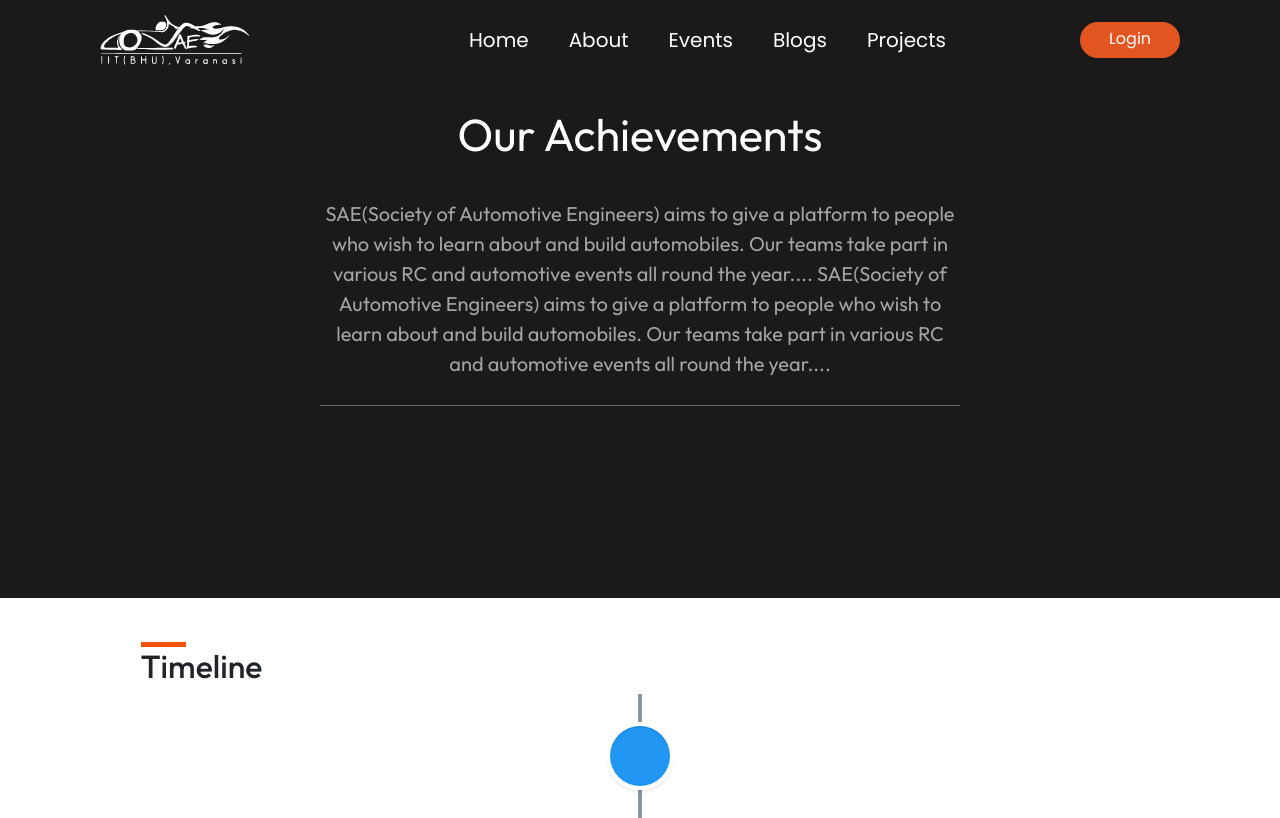
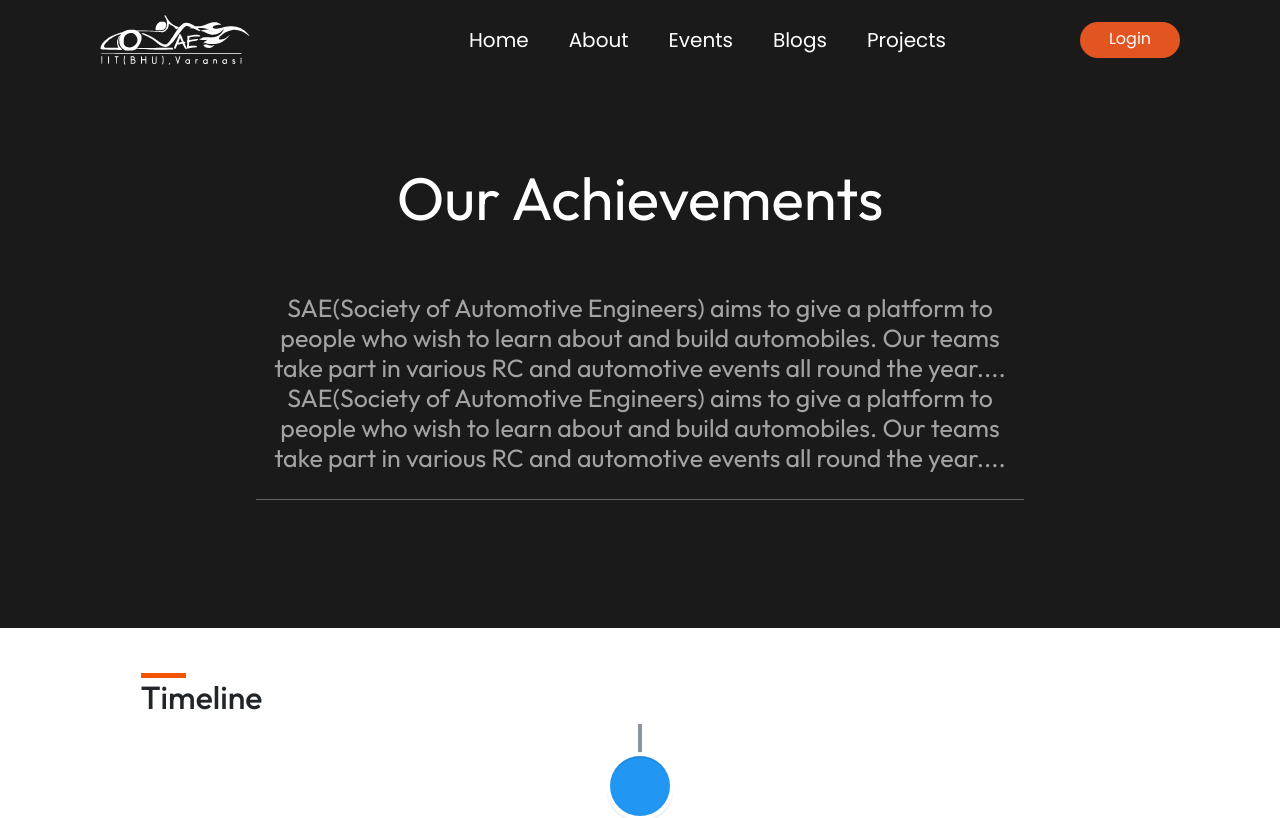
Before and after one commit to automobile-club/Automobile-Website, a Next.js app: page /projects in a window 1280 px wide. Shown: the top 818 px of the page. Built offline with nearby package versions, Linux system fonts and the light colour scheme.

Commit message:
Update projects.module.css
Font size of the heading is changed.

```diff
--- a/styles/projects.module.css
+++ b/styles/projects.module.css
@@ -26,7 +26,7 @@
 .introp {
 background:#1b1a1b;
 text-align: center;
-padding-bottom:15% ;
+padding-bottom:10% ;
 }
 .achievements {
   display: flex;
@@ -40,11 +40,12 @@ padding-bottom:15% ;
   font-family: "Outfit";
   font-style: normal;
   font-weight: 400;
-  font-size: 45px;
+  font-size: 60px;
   line-height: 113px;
   color: white;
   display: flex;
   justify-content: center;
+  margin: 5% 0% 3% 0%;
 }
 
 .achievements span {
@@ -57,13 +58,13 @@ padding-bottom:15% ;
   font-family: "Poppins";
   font-style: normal;
   font-weight: 400;
-  font-size: 20px;
+  font-size: 25px;
   line-height: 30px;
   margin: 0% 1% 0% 1%;
   color: #a4a3a4;
   padding-bottom: 2%;
   border-bottom: 1px solid rgba(151, 151, 151, 0.6);
-  width: 50%;
+  width: 60%;
   text-align: center;
 }
 
```
